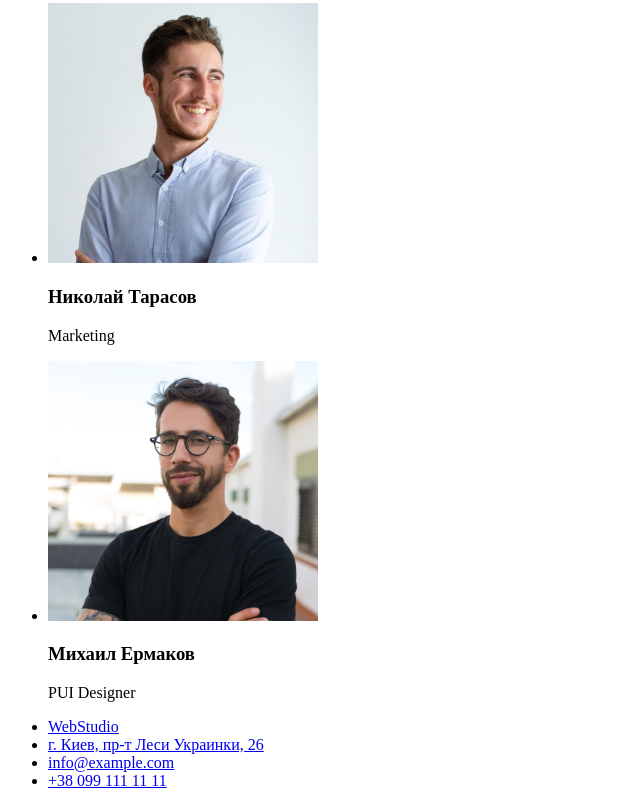
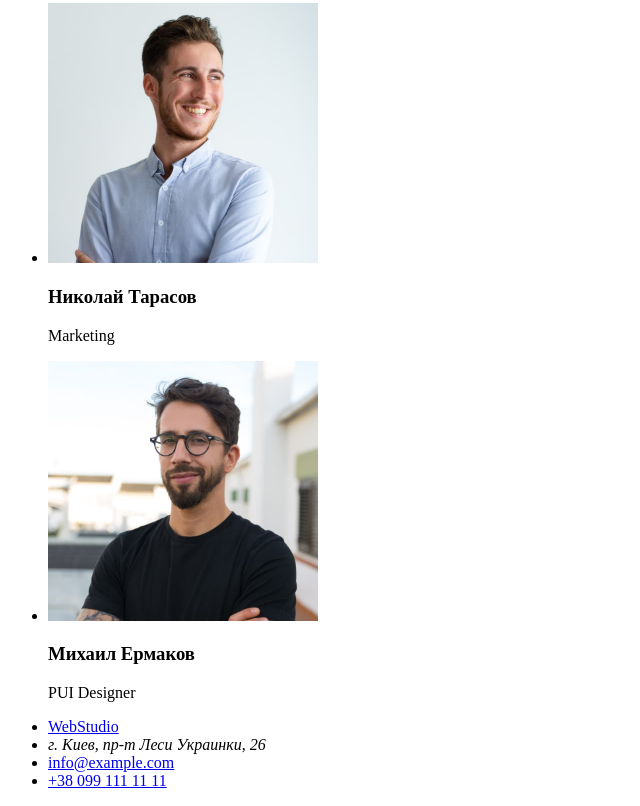
Before and after one commit to olegbolichok/goit-markup-hw-01, a plain HTML site: page index.html in a window 1280 px wide. Shown: the part 2352-3158 px from the top of the page, without its empty margins (0-640 px from the left). Drawn offline with Linux system fonts and the light colour scheme.

Commit message:
Добавлен тег адрес

```diff
--- a/index.html
+++ b/index.html
@@ -108,7 +108,7 @@
         <footer>
             <ul>
                 <li><a href="/">WebStudio</a></li>
-                <li><a href="#">г. Киев, пр-т Леси Украинки, 26</a></li>
+                <li><address>г. Киев, пр-т Леси Украинки, 26</address></li>
                 <li><a href="#">info@example.com</a></li>
                 <li><a href="#">+38 099 111 11 11</a></li>
             </ul>
```
